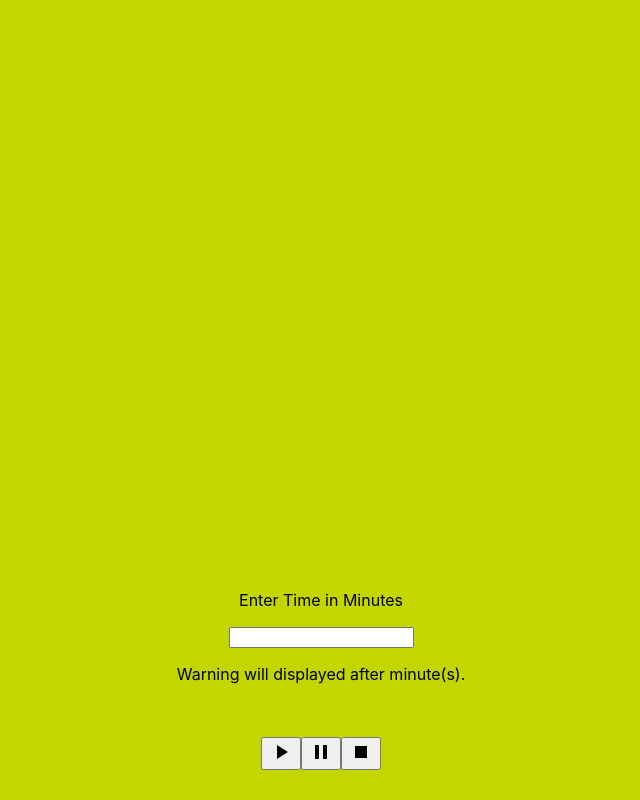
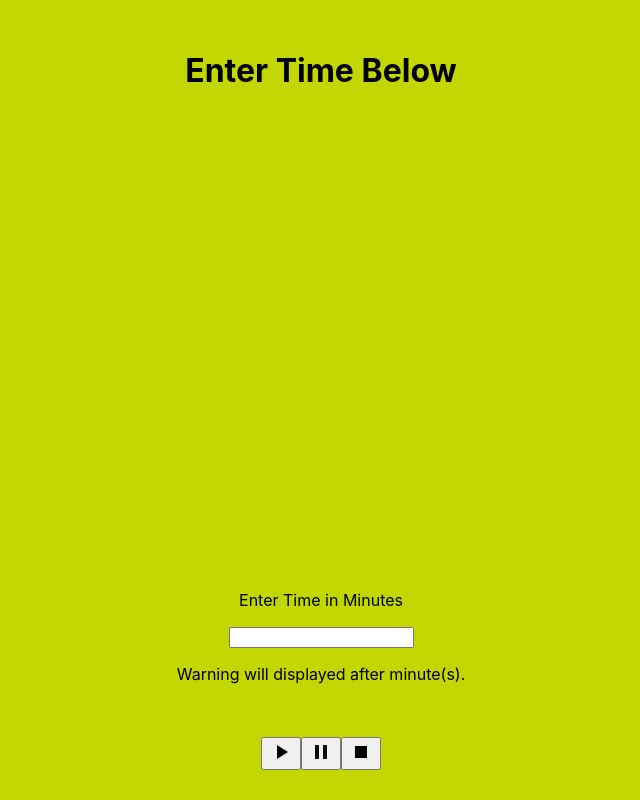
Before and after one commit to daniel-butler/presentation-timer, a React (Create React App) app: page / in a window 1280 px wide. Shown: the whole page, without its empty margins (319-959 px from the left). Built offline with nearby package versions, Linux system fonts and the light colour scheme.

Commit message:
display the countdown

```diff
--- a/src/App.js
+++ b/src/App.js
@@ -2,12 +2,23 @@ import React from 'react';
 import './App.css';
 
 class CountDownClock extends React.Component {
+    displayCountDown = () => {
+        if(this.props.display !== null) {
+            let minutes = Math.floor(this.props.display / 60);
+            let seconds = Math.floor(this.props.display % 60);
+
+            return minutes + 'm ' + seconds + 's';
+        } else{
+            return 'Enter Time Below';
+        }
+    };
+
     render() {
         return (
             <div className="count-down-clock-wrapper">
-              <div className="count-down-clock">
-                {this.props.display}
-              </div>
+              <h1 className="count-down-clock">
+                {this.displayCountDown()}
+              </h1>
             </div>
         )
     };
```
